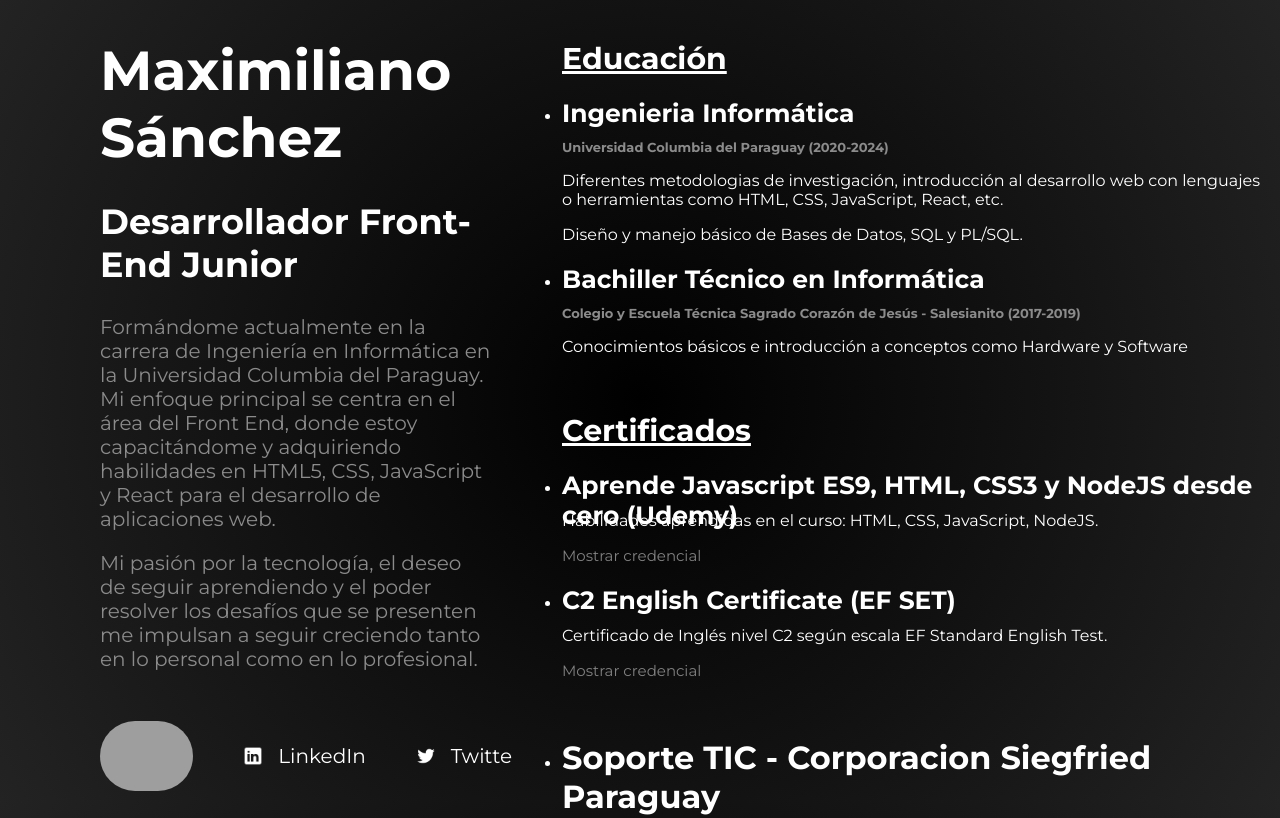
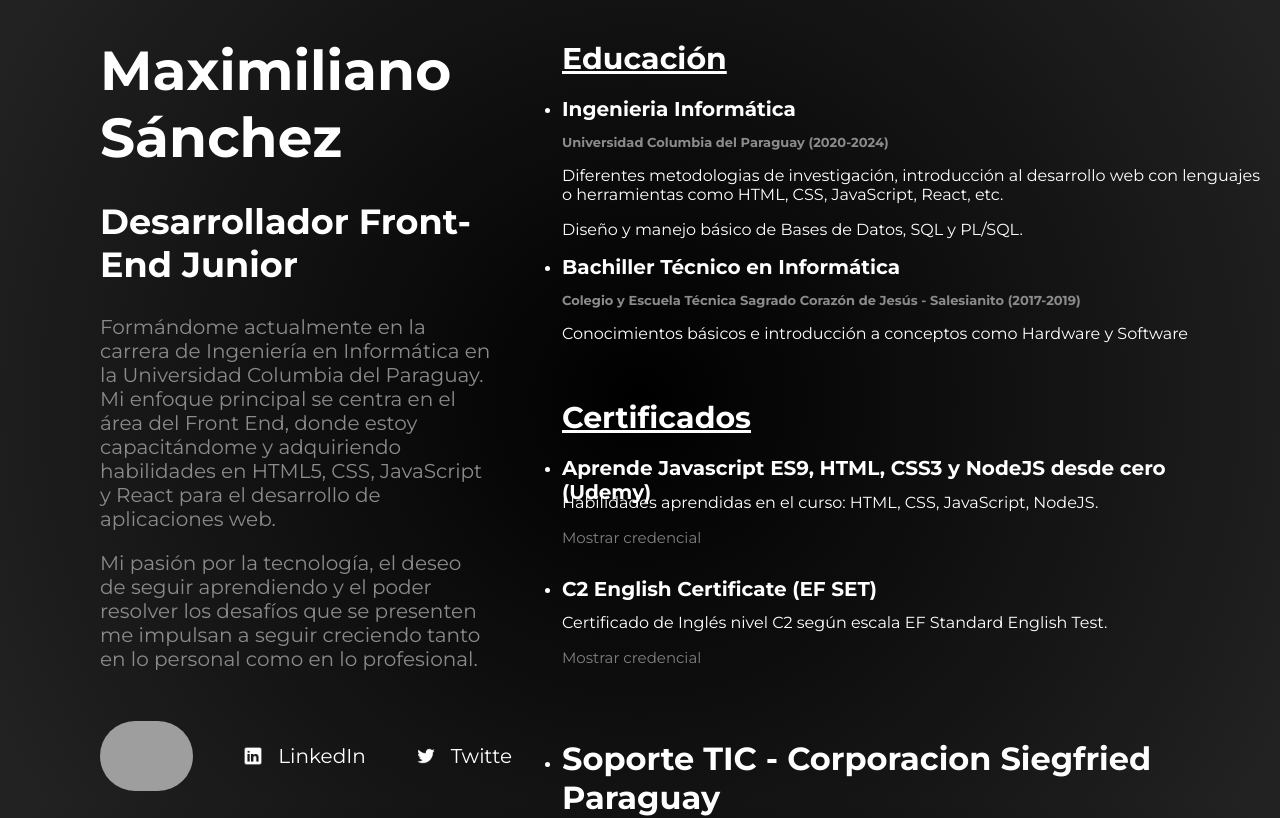
Before and after one commit to maxisanchezp/portfolio-msanchez, a React (Create React App) app: page / in a window 1280 px wide. Shown: the top 818 px of the page. Built offline with nearby package versions, Linux system fonts and the light colour scheme; grey boxes are pictures that could not be loaded.

Commit message:
portfolio v1.1

```diff
--- a/src/Components/Portfolio/portfolio.css
+++ b/src/Components/Portfolio/portfolio.css
@@ -52,14 +52,16 @@ body {
     overflow-y: auto;
 }
 
-.hcertificados, .heducacion{
+.hcertificados, .heducacion {
     text-decoration: underline;
     font-size: 30px;
+    margin-bottom: 20px; /* Ajusta el espacio después de los títulos */
 }
+
 
 .container_right h2{
     height: 20px;
-    font-size: 25px;
+    font-size: 20px;
 }
 
 .container_right h3{
@@ -71,7 +73,8 @@ body {
 .container_right a {
     font-size: 15px;
     color: gray;
-    transition: font-size 1.2s, color 1.2s, background-color 1.2s; /* Corregimos la propiedad transition */
+    transition: font-size 1.2s, color 1.2s, background-color 1.2s;
+    margin-bottom: 10px; /* Ajusta el espacio entre los enlaces */
 }
 
 .container_right a:hover {
@@ -150,3 +153,7 @@ a {
 .certificados{
     padding-top: 20px;
 }
+
+.certificados li {
+    margin-bottom: 30px; /* Ajusta el espacio entre los elementos de la lista */
+}
```
